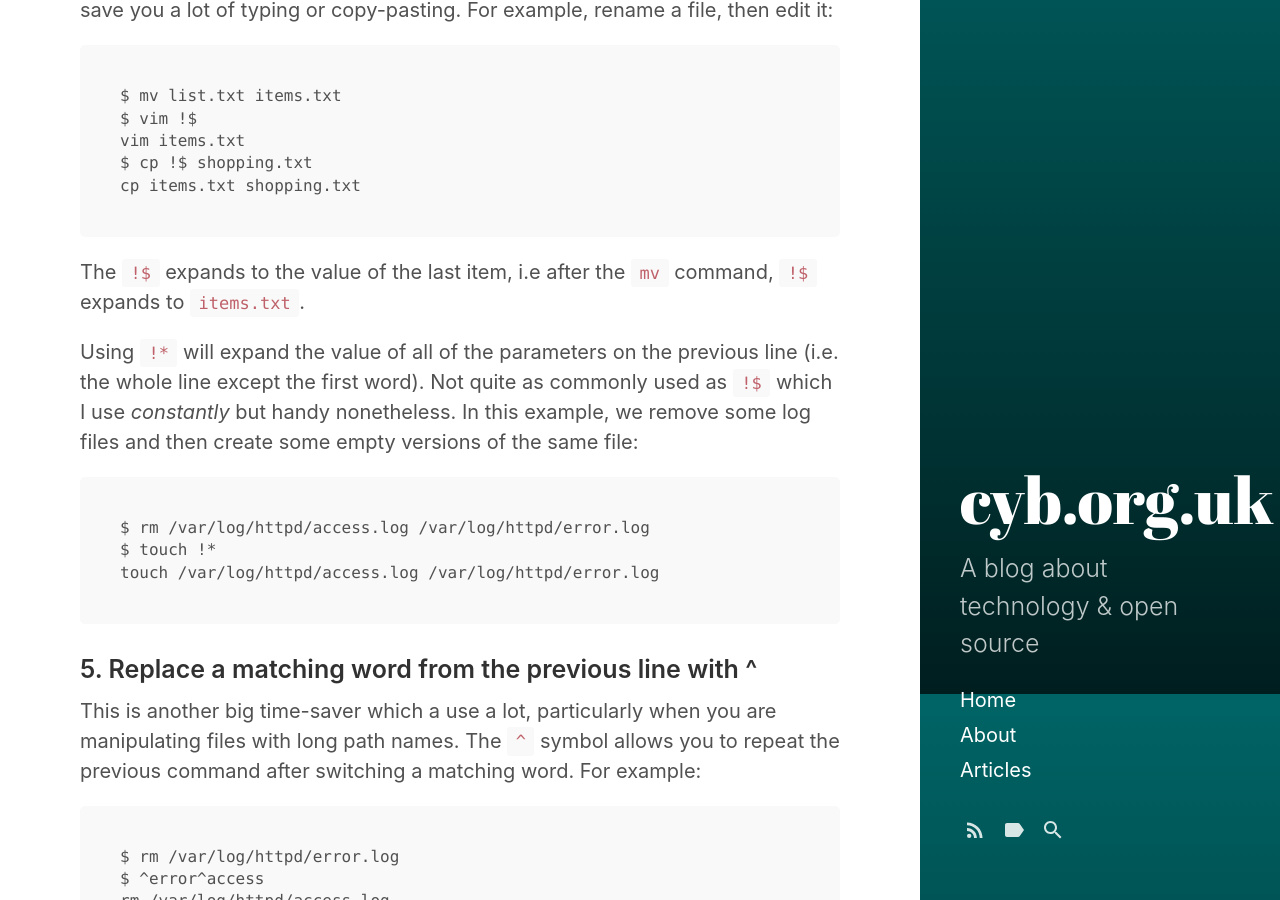
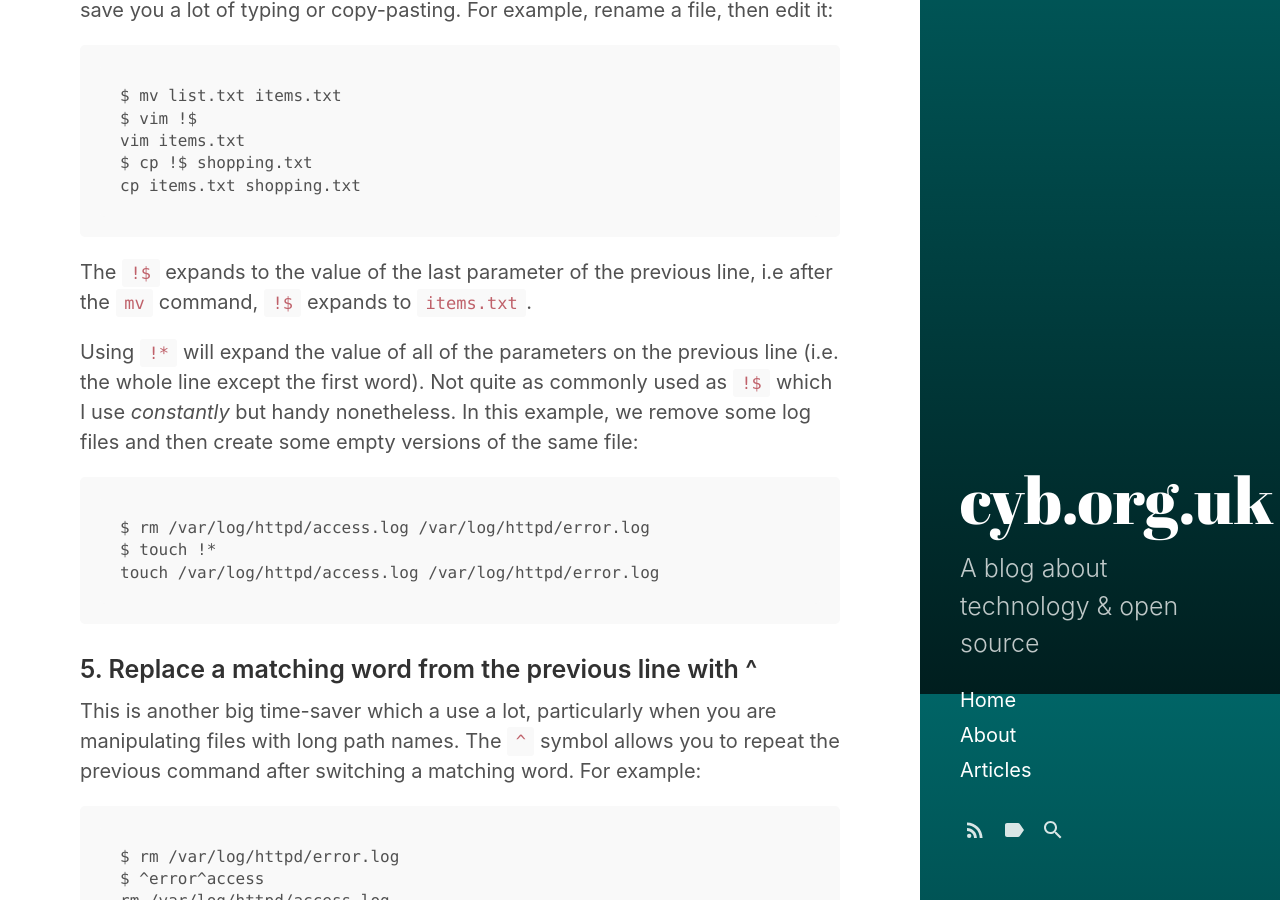
Before and after one commit to cyborguk/cyborguk.github.io, a Jekyll site: the page built from _posts/2021-05-03-bash-productivity.md, in a window 1280 px wide and 900 px high, scrolled down 3806 px. Built offline with Jekyll 4.4.1, drawn with Linux system fonts in a browser that asks for light colours.

Commit message:
Fix wording

````diff
--- a/_posts/2021-05-03-bash-productivity.md
+++ b/_posts/2021-05-03-bash-productivity.md
@@ -149,8 +149,8 @@ $ cp !$ shopping.txt
 cp items.txt shopping.txt
 ```
 
-The `!$` expands to the value of the last item, i.e after the `mv` command,
-`!$` expands to `items.txt`.
+The `!$` expands to the value of the last parameter of the previous line, i.e
+after the `mv` command, `!$` expands to `items.txt`.
 
 Using `!*` will expand the value of all of the parameters on the previous line
 (i.e. the whole line except the first word). Not quite as commonly used as `!$`
````
